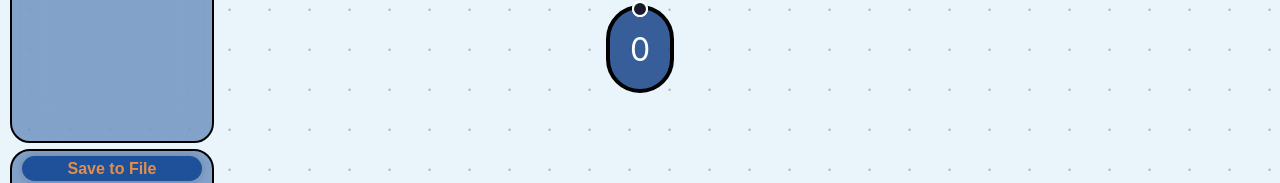
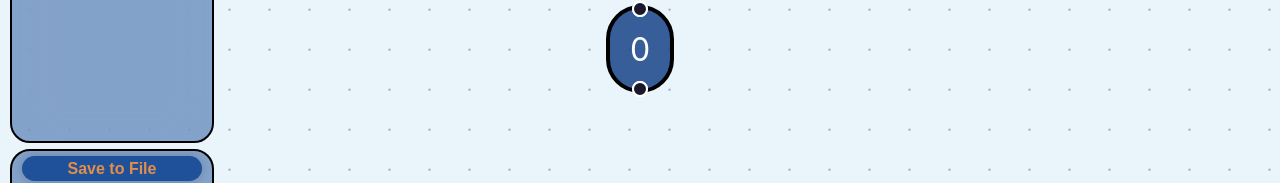
Before and after one commit to Ziad-Sallam/Signal-Flow-Graph, a React (Create React App) app in the folder FrontEnd/: page / in a window 1280 px wide. Both pictures are taken after a click on the button "Add Queue". Shown: the part 351-534 px from the top of the page. Built offline with nearby package versions, Linux system fonts and the light colour scheme.

Commit message:
output edit in css

```diff
--- a/FrontEnd/src/components/Output/Output.css
+++ b/FrontEnd/src/components/Output/Output.css
@@ -3,13 +3,15 @@
   border-radius: 30px;
   background-color: bisque;
   min-width: 500px;
+  max-height: 500px;
   min-height: 300px;
   position: fixed;
   left: 50%;
-    top: 50%;
+  top: 50%;
     transform: translate(-50%, -50%);
     padding-left: 10px;
-    padding-bottom: 50px;
+    padding-bottom: 0px;
+    overflow: auto;
 }
 h2{
     text-align: center;
@@ -27,7 +29,7 @@ h2{
 }
 
 .closeButton {
-    position: absolute;
+    position: relative;
     bottom: 10px;
     left: 50%;
     transform: translateX(-50%);
--- a/FrontEnd/src/components/simulation/Node.jsx
+++ b/FrontEnd/src/components/simulation/Node.jsx
@@ -8,27 +8,31 @@ function Node({data}) {
     <div className="queueNode">
       <Handle
         type="target"
-        position={Position.Center}
+        position={Position.Top}
+        id="top1"
 
       />
       <Handle
         type="source"
-        position={Position.Center}
+        position={Position.Top}
+        id="top2"
 
       />
       <div>
         {data.label && <p>{data.label}</p>}
       </div>
-      {/* <Handle
+      <Handle
         type="target"
-        position={Position.Left}
+        position={Position.Bottom}
+        id="bottom1"
 
       />
       <Handle
         type="source"
-        position={Position.Left}
+        position={Position.Bottom}
+        id="bottom2"
 
-      /> */}
+      />
     </div>
   );
 }
```
